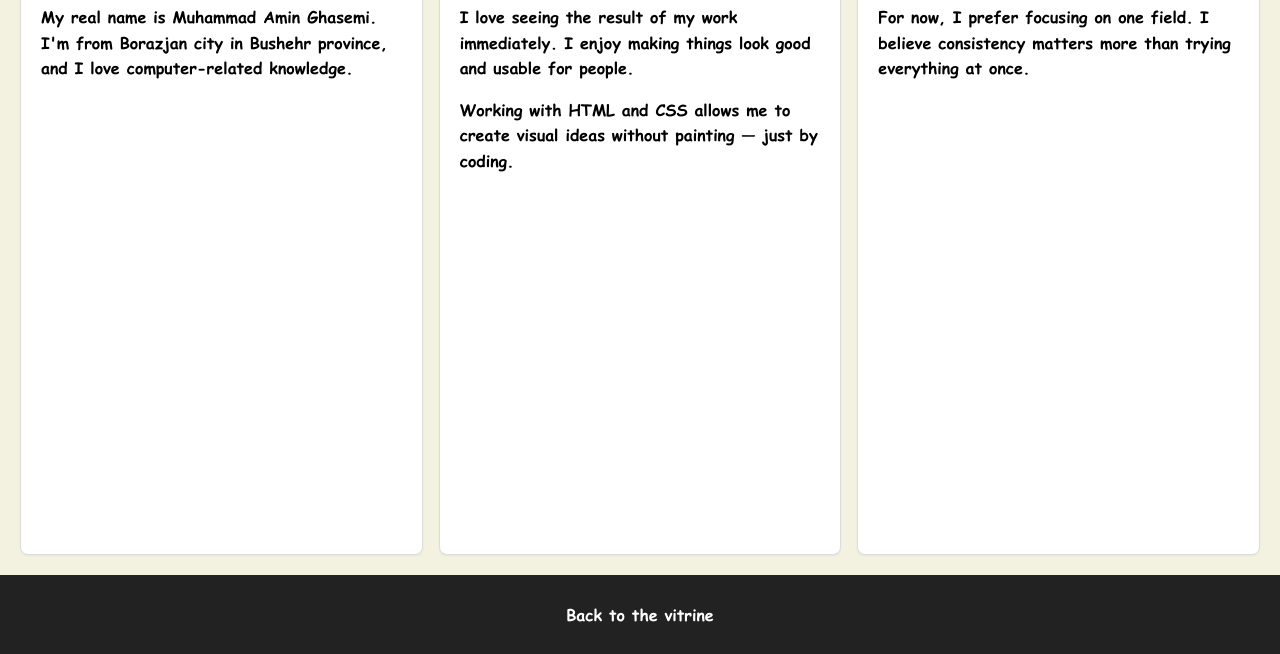
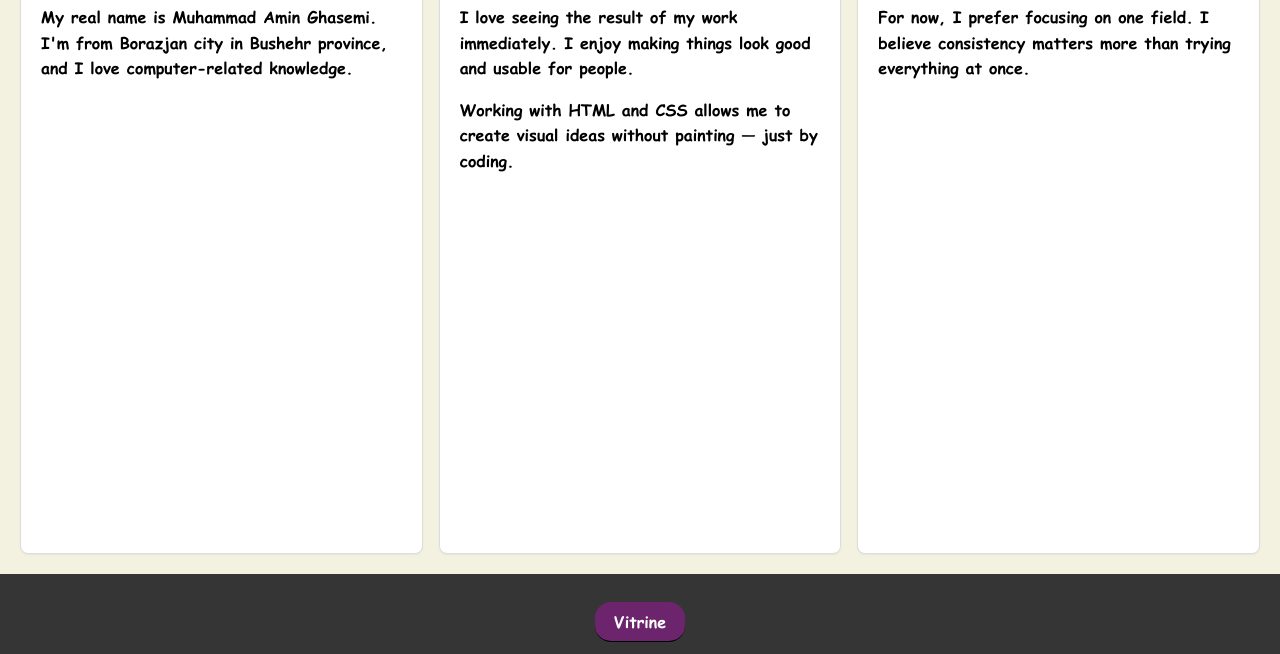
Before and after one commit to itsaminghasemi/Portfolio-by-Amin, a plain HTML site: page Home Page/who_Am_I.html in a window 1280 px wide. Shown: the part 146-800 px from the top of the page. Drawn offline with Linux system fonts and the light colour scheme.

Commit message:
fix error and update

```diff
--- a/Home Page/what_Am_I-style.css
+++ b/Home Page/who_Am_I-style.css
@@ -25,7 +25,7 @@ body {
 /* Header / Footer */
 .site-header,
 .site-footer {
-  background: #222;
+  background: #353535;
   color: #fff;
   padding: 12px 16px;
   text-align: center;
@@ -64,6 +64,28 @@ body {
   line-height: 1.6;
 }
 
+.links {
+    display: flex;
+    justify-content: center;
+    flex-wrap: wrap;
+    gap: 1rem;
+    margin-top: 1rem;
+}
+
+.links a {
+    background-color: rgba(181, 14, 181, 0.43);
+    border-radius: 1rem;
+    border-bottom: 0.08rem solid black;
+    padding: 0.5rem 1.2rem;
+    text-decoration: none;
+    color: white;
+}
+
+.links a:hover {
+    background-color: #ddd;
+    color: black;
+}
+
 /* Responsive */
 @media (max-width: 768px) {
   .flex-container {
--- a/Home Page/what_Am_I.html
+++ b/Home Page/who_Am_I.html
@@ -3,14 +3,14 @@
 <head>
   <meta charset="utf-8" />
   <meta name="viewport" content="width=device-width, initial-scale=1" />
-  <title>What am I?</title>
-  <link rel="stylesheet" href="what_Am_I-style.css" />
+  <title>Who am I?</title>
+  <link rel="stylesheet" href="who_Am_I-style.css" />
 </head>
 
 <body>
 
   <header class="site-header">
-    <h1>What am I?</h1>
+    <h1>Who am I?</h1>
   </header>
 
   <main class="flex-container">
@@ -47,7 +47,9 @@
   </main>
 
   <footer class="site-footer">
-    <p>Back to the vitrine</p>
+    <nav class="links">
+      <a href="Vitrine.html" target="_blank">Vitrine</a>
+    </nav>
   </footer>
 
 </body>
```
Also changed, not shown: Home Page/Vitrine.html (+4 -7 lines).
